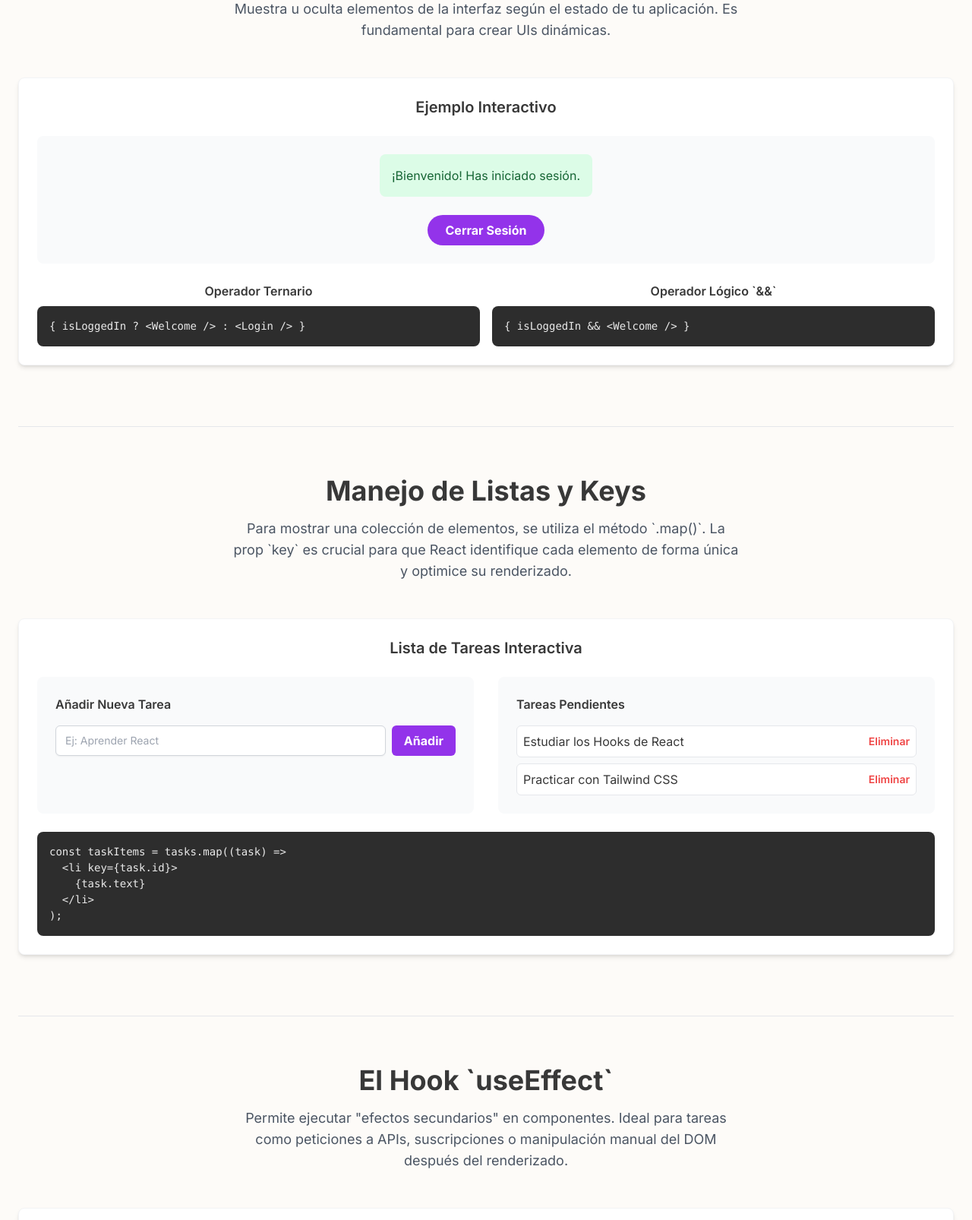
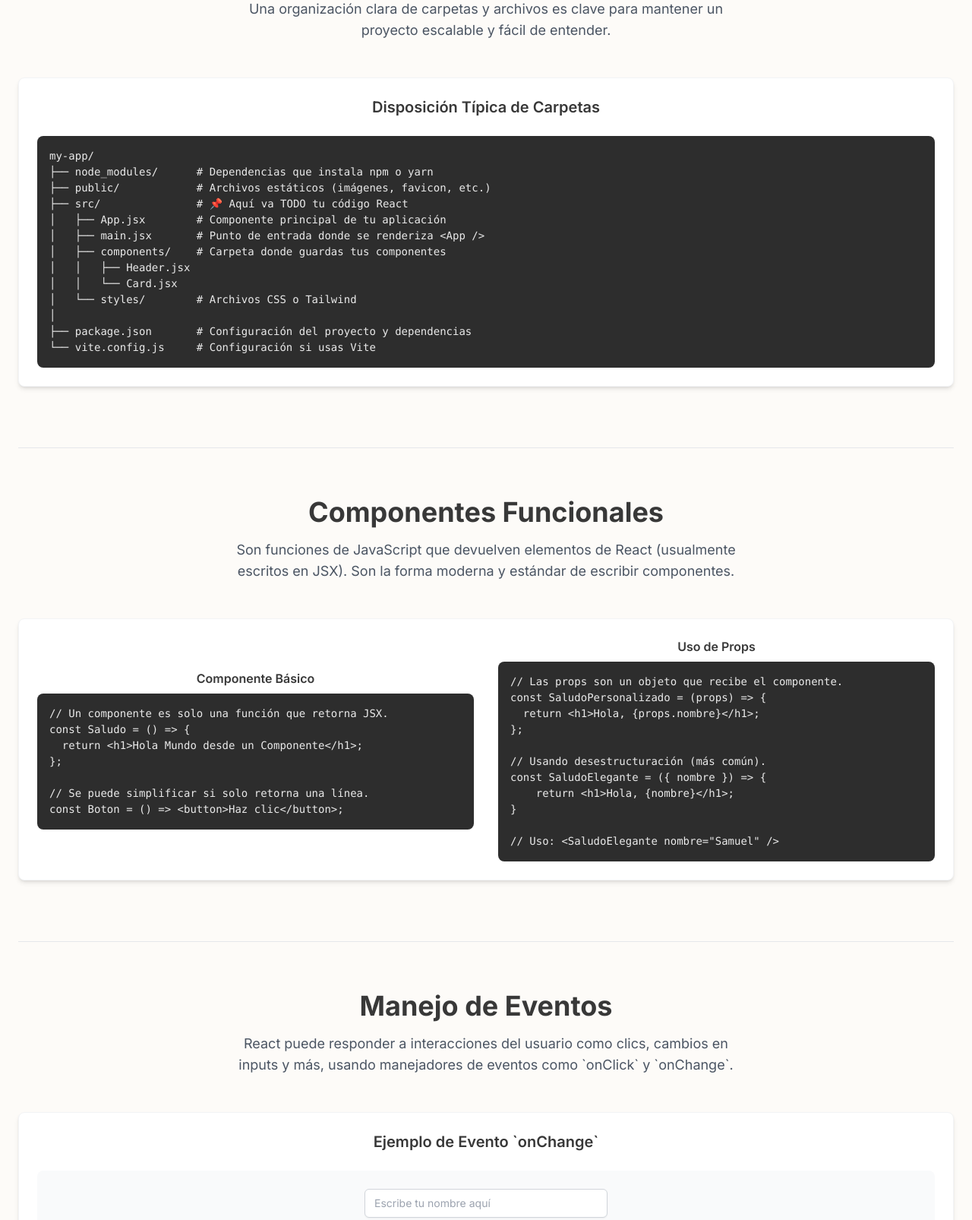
Before and after one commit to saamueldmg/profe-samuel, a plain HTML site: page react-profundo.html in a window 1280 px wide. Shown: the part 178-1784 px from the top of the page at 76% size. Drawn offline with nearby package versions, Linux system fonts and the light colour scheme.

Commit message:
último cambio

```diff
--- a/react-profundo.html
+++ b/react-profundo.html
@@ -78,6 +78,106 @@
     </header>
 
     <main class="container mx-auto px-6 py-12">
+
+        <section id="project-structure" class="mb-20">
+            <div class="text-center mb-12">
+                <h2 class="text-3xl md:text-4xl font-bold">Estructura de un Proyecto</h2>
+                <p class="mt-4 text-lg text-gray-600 max-w-2xl mx-auto">Una organización clara de carpetas y archivos es
+                    clave para mantener un proyecto escalable y fácil de entender.</p>
+            </div>
+            <div class="concept-card">
+                <h3 class="text-xl font-semibold text-center mb-6">Disposición Típica de Carpetas</h3>
+                <pre class="code-block text-sm"><code>my-app/
+├── node_modules/      # Dependencias que instala npm o yarn
+├── public/            # Archivos estáticos (imágenes, favicon, etc.)
+├── src/               # 📌 Aquí va TODO tu código React
+│   ├── App.jsx        # Componente principal de tu aplicación
+│   ├── main.jsx       # Punto de entrada donde se renderiza &lt;App /&gt;
+│   ├── components/    # Carpeta donde guardas tus componentes
+│   │   ├── Header.jsx
+│   │   └── Card.jsx
+│   └── styles/        # Archivos CSS o Tailwind
+│
+├── package.json       # Configuración del proyecto y dependencias
+└── vite.config.js     # Configuración si usas Vite</code></pre>
+            </div>
+        </section>
+
+        <hr class="my-16 border-gray-200">
+
+        <section id="functional-components" class="mb-20">
+            <div class="text-center mb-12">
+                <h2 class="text-3xl md:text-4xl font-bold">Componentes Funcionales</h2>
+                <p class="mt-4 text-lg text-gray-600 max-w-2xl mx-auto">Son funciones de JavaScript que devuelven
+                    elementos de React (usualmente escritos en JSX). Son la forma moderna y estándar de escribir
+                    componentes.</p>
+            </div>
+            <div class="concept-card">
+                <div class="grid md:grid-cols-2 gap-8 items-center">
+                    <div>
+                        <h4 class="font-semibold mb-2 text-center">Componente Básico</h4>
+                        <pre class="code-block text-sm"><code>// Un componente es solo una función que retorna JSX.
+const Saludo = () => {
+  return &lt;h1&gt;Hola Mundo desde un Componente&lt;/h1&gt;;
+};
+
+// Se puede simplificar si solo retorna una línea.
+const Boton = () => &lt;button&gt;Haz clic&lt;/button&gt;;</code></pre>
+                    </div>
+                    <div>
+                        <h4 class="font-semibold mb-2 text-center">Uso de Props</h4>
+                        <pre class="code-block text-sm"><code>// Las props son un objeto que recibe el componente.
+const SaludoPersonalizado = (props) => {
+  return &lt;h1&gt;Hola, {props.nombre}&lt;/h1&gt;;
+};
+
+// Usando desestructuración (más común).
+const SaludoElegante = ({ nombre }) => {
+    return &lt;h1&gt;Hola, {nombre}&lt;/h1&gt;;
+}
+
+// Uso: &lt;SaludoElegante nombre="Samuel" /&gt;</code></pre>
+                    </div>
+                </div>
+            </div>
+        </section>
+
+        <hr class="my-16 border-gray-200">
+
+        <section id="events" class="mb-20">
+            <div class="text-center mb-12">
+                <h2 class="text-3xl md:text-4xl font-bold">Manejo de Eventos</h2>
+                <p class="mt-4 text-lg text-gray-600 max-w-2xl mx-auto">React puede responder a interacciones del
+                    usuario como clics, cambios en inputs y más, usando manejadores de eventos como `onClick` y
+                    `onChange`.</p>
+            </div>
+            <div class="concept-card">
+                <h3 class="text-xl font-semibold text-center mb-6">Ejemplo de Evento `onChange`</h3>
+                <div class="p-6 bg-gray-50 rounded-lg text-center">
+                    <input type="text" id="nameInput" placeholder="Escribe tu nombre aquí"
+                        class="w-full max-w-xs px-3 py-2 bg-white border border-gray-300 rounded-md shadow-sm focus:outline-none focus:ring-purple-500 focus:border-purple-500 sm:text-sm">
+                    <p class="mt-4 text-lg">Hola, <span id="nameOutput" class="font-bold text-purple-600">...</span></p>
+                </div>
+                <pre class="code-block mt-6 text-sm"><code>import { useState } from 'react';
+
+function NameInput() {
+  const [nombre, setNombre] = useState('');
+
+  const handleInputChange = (event) => {
+    setNombre(event.target.value);
+  };
+
+  return (
+    &lt;div&gt;
+      &lt;input type="text" value={nombre} onChange={handleInputChange} /&gt;
+      &lt;p&gt;Hola, {nombre}&lt;/p&gt;
+    &lt;/div&gt;
+  );
+}</code></pre>
+            </div>
+        </section>
+
+        <hr class="my-16 border-gray-200">
 
         <section id="conditional-rendering" class="mb-20">
             <div class="text-center mb-12">
@@ -214,6 +314,13 @@
 
     <script>
         document.addEventListener('DOMContentLoaded', () => {
+            // Manejo de Eventos (onChange)
+            const nameInput = document.getElementById('nameInput');
+            const nameOutput = document.getElementById('nameOutput');
+            nameInput.addEventListener('keyup', (event) => {
+                nameOutput.textContent = event.target.value || '...';
+            });
+
             // Renderizado Condicional
             const toggleLoginBtn = document.getElementById('toggleLoginBtn');
             const welcomeMessage = document.getElementById('welcomeMessage');
```
Also changed, not shown: index.html (+3 -3 lines).
